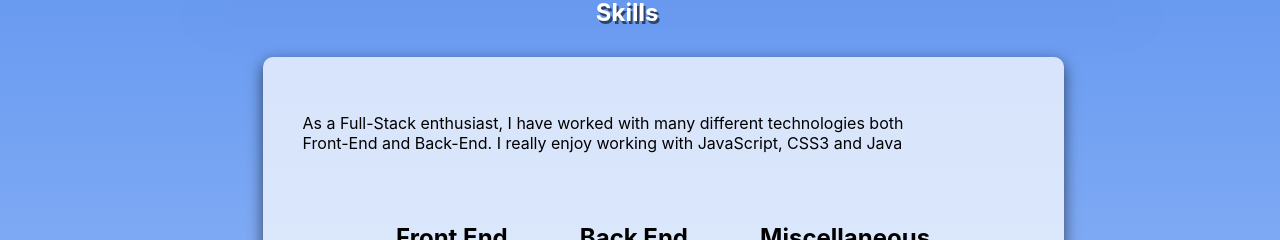
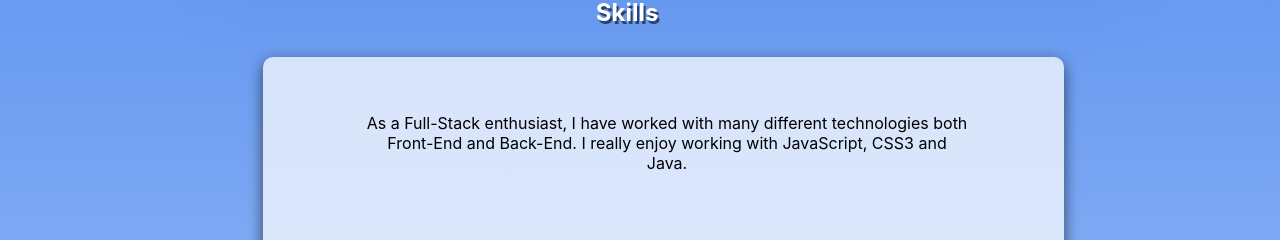
Before and after one commit to Jp2429/portfolio, a React (Create React App) app: page / in a window 1280 px wide. Shown: the part 712-952 px from the top of the page. Built offline with nearby package versions, Linux system fonts and the light colour scheme.

Commit message:
added information about myself

```diff
--- a/src/components/Skills.css
+++ b/src/components/Skills.css
@@ -27,10 +27,12 @@
 #basic-info{
     display:flex;
     padding:15px;
-    text-align: justify;
+    justify-content: center;
+    text-align: center;
     width:80%;
     top:0;
-    left:10%;
+    margin-left: 5vw;
+    /* left:30%; */
 }
 .diff-skills{
     font-size: 24px;
--- a/src/components/Skills.js
+++ b/src/components/Skills.js
@@ -21,7 +21,7 @@ const Skills=()=>{
     return(
         <section id="skills-section">
             <div id="basic-info">
-                <p>As a Full-Stack enthusiast, I have worked with many different technologies both Front-End and Back-End. I really enjoy working with JavaScript, CSS3 and Java</p>
+                <p>As a Full-Stack enthusiast, I have worked with many different technologies both Front-End and Back-End. I really enjoy working with JavaScript, CSS3 and Java.</p>
 
             </div>
             <div id="skills-div">
```
